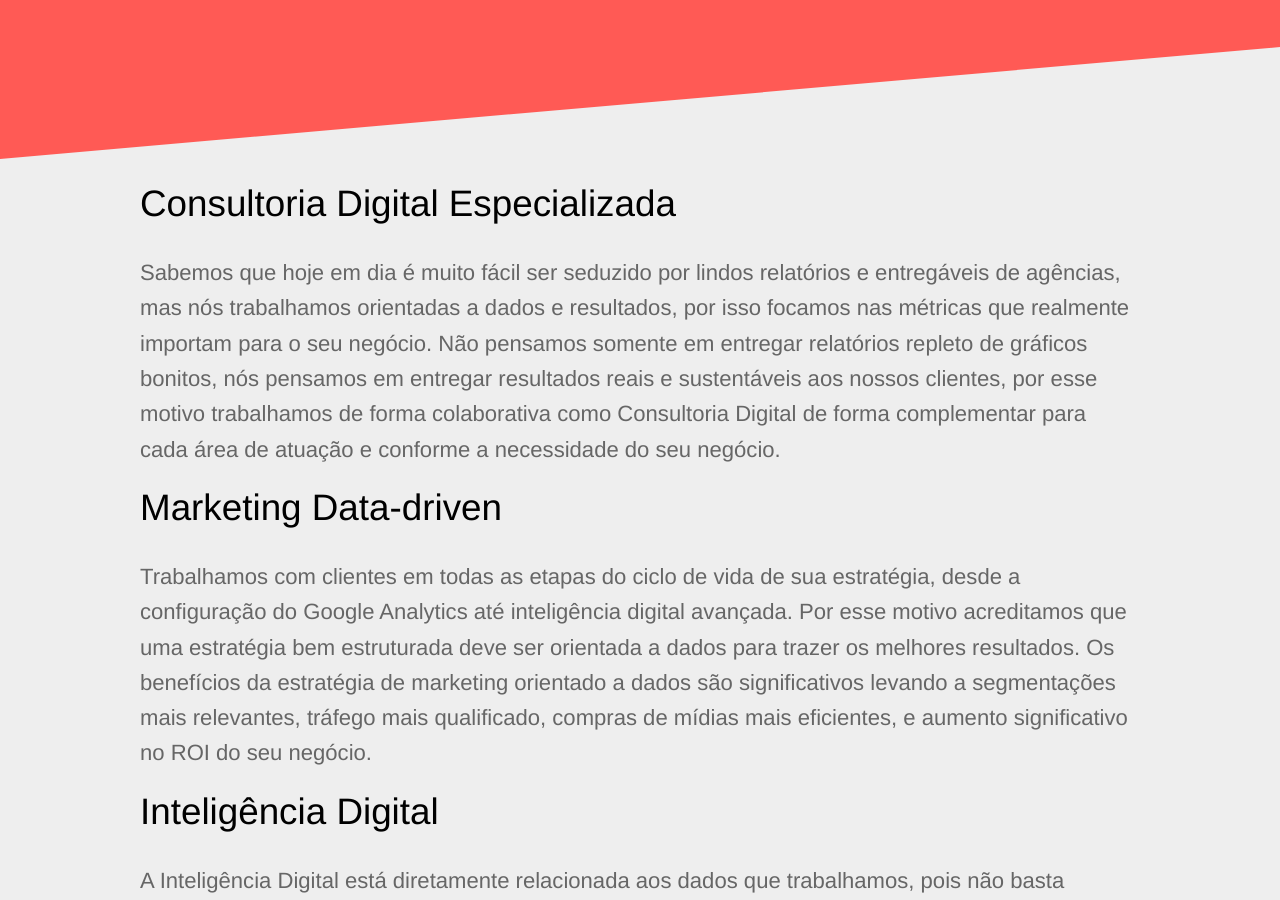
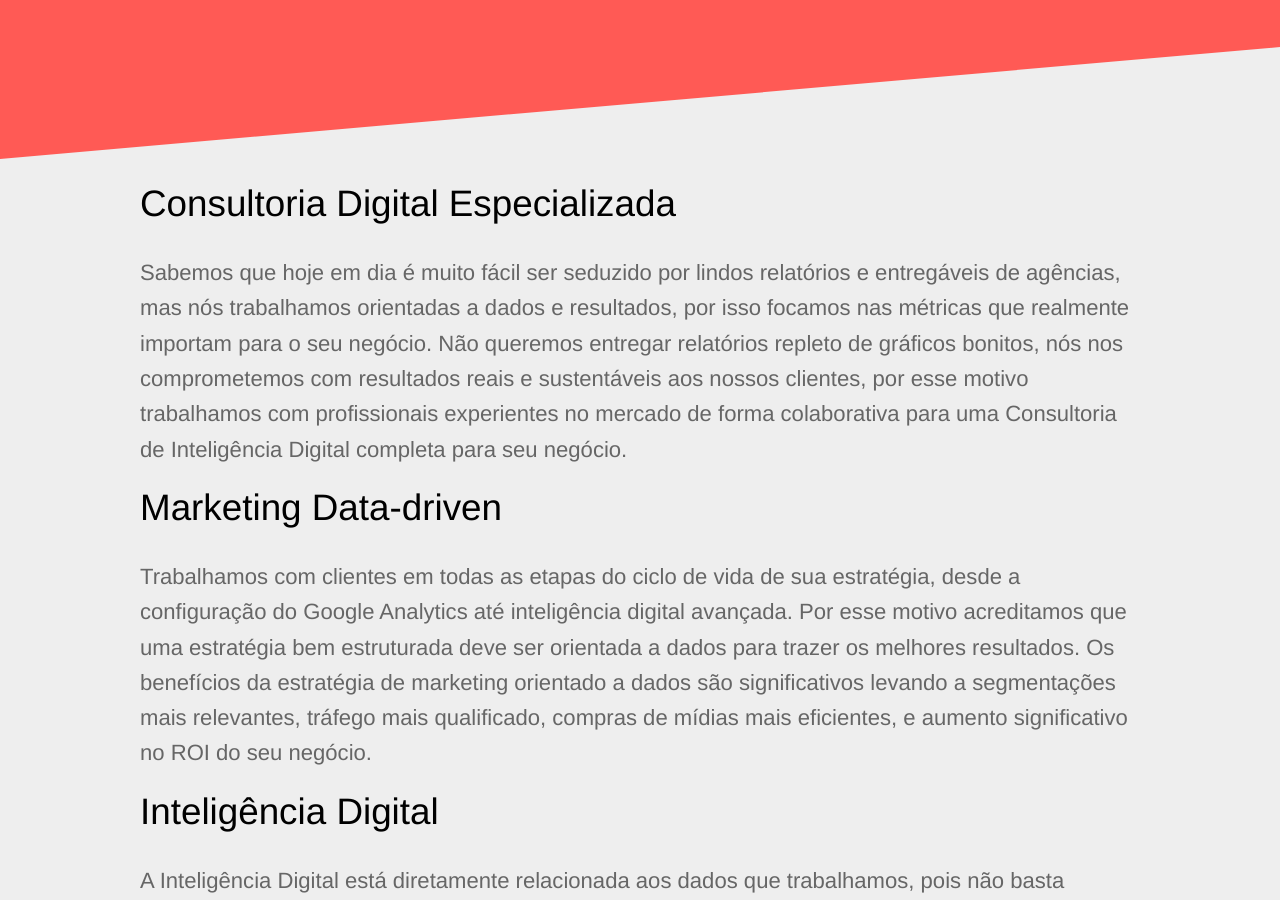
Before and after one commit to seoanalytics/seoanalytics.github.io, a Jekyll site: the page built from consultoria.html, in a window 1280 px wide and 900 px high, scrolled down 350 px. Built offline with Jekyll 4.4.1, drawn with Linux system fonts in a browser that asks for light colours.

Commit message:
Updated 'consultoria.html' via CloudCannon

```diff
--- a/consultoria.html
+++ b/consultoria.html
@@ -12,7 +12,7 @@
 				Consultoria Digital Especializada
 			</h2>
 			<p class="editable">
-				 Sabemos que hoje em dia é muito fácil ser seduzido por lindos relatórios e entregáveis de agências, mas nós trabalhamos orientadas a dados e resultados, por isso focamos nas métricas que realmente importam para o seu negócio. Não pensamos somente em entregar relatórios repleto de gráficos bonitos, nós pensamos em entregar resultados reais e sustentáveis aos nossos clientes, por esse motivo trabalhamos de forma colaborativa como Consultoria Digital de forma complementar para cada área de atuação e conforme a necessidade do seu negócio.
+				 Sabemos que hoje em dia é muito fácil ser seduzido por lindos relatórios e entregáveis de agências, mas nós trabalhamos orientadas a dados e resultados, por isso focamos nas métricas que realmente importam para o seu negócio. Não queremos entregar relatórios repleto de gráficos bonitos, nós nos comprometemos com resultados reais e sustentáveis aos nossos clientes, por esse motivo trabalhamos com profissionais experientes no mercado de forma colaborativa para uma Consultoria de Inteligência Digital completa para seu negócio.
 			</p>
 			<h2 class="editable">
 				Marketing Data-driven
```
